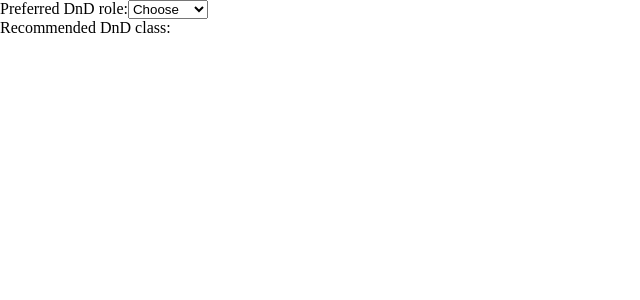
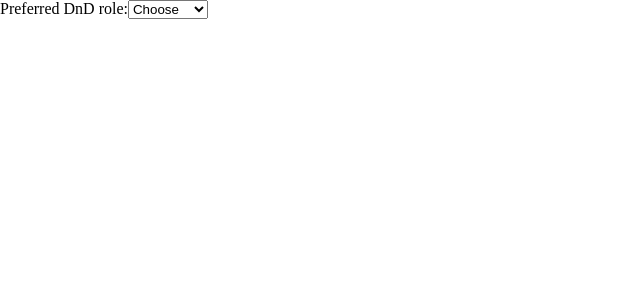
Before and after one commit to SvilenGrandzhan/react-alternative-switch, a React (Vite) app: page / in a window 1280 px wide. Shown: the top 300 px of the page, without its empty margins (0-640 px from the left). Built offline with nearby package versions, Linux system fonts and the light colour scheme.

Commit message:
bug fixed 20240122

```diff
--- a/src/Display.jsx
+++ b/src/Display.jsx
@@ -1,3 +1,3 @@
 export default function Display({ displayedValue }) {
-  return <div>{`Recommended DnD class: ${displayedValue}`}</div>;
+  return <div>{displayedValue ? `Recommended DnD class: ${displayedValue}` : null}</div>;
 }
```
Also changed, not shown: src/Section.jsx (line endings or trailing spaces).
